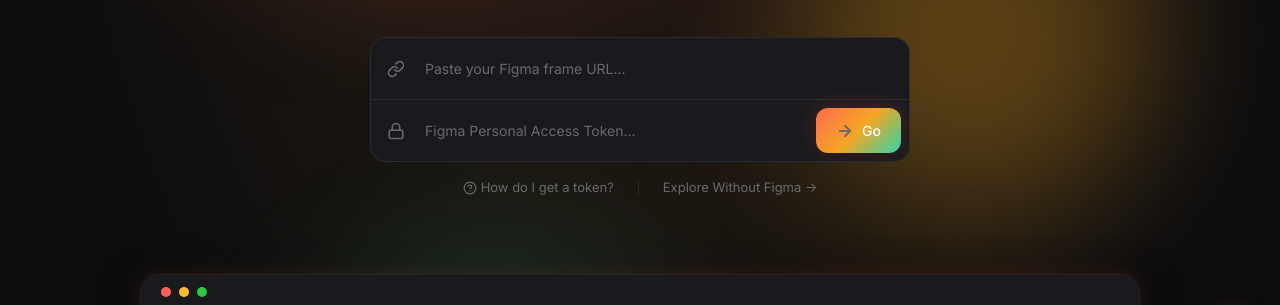
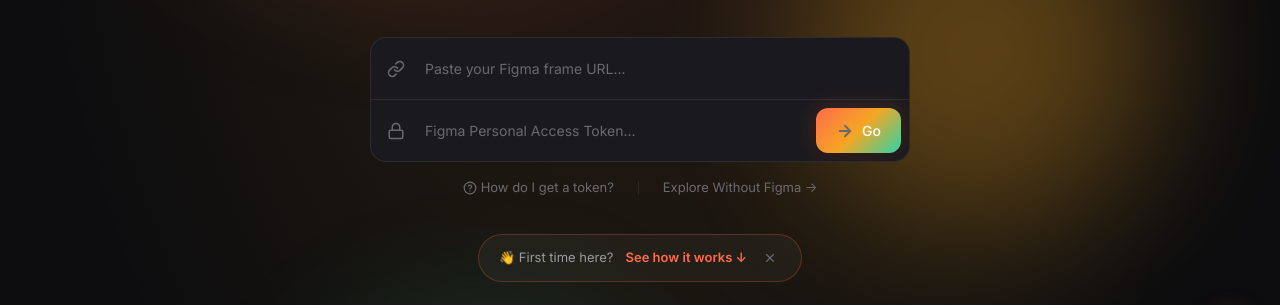
Before and after one commit to MANu13151/MorphUI, a website built with Vite: page index.html in a window 1280 px wide. Shown: the part 418-723 px from the top of the page. Built offline with nearby package versions, Linux system fonts and the light colour scheme.

Commit message:
feat: first-visit nudge banner guides new users to How It Works section

```diff
--- a/css/landing.css
+++ b/css/landing.css
@@ -337,6 +337,66 @@
   color: var(--color-brand-primary);
   text-decoration: underline;
   text-underline-offset: 2px;
+}
+
+/* ---- First Visit Nudge ---- */
+.first-visit-nudge {
+  display: flex;
+  align-items: center;
+  gap: var(--space-3);
+  padding: var(--space-3) var(--space-5);
+  background: var(--glass-bg);
+  border: 1px solid var(--color-brand-primary-glow);
+  border-radius: var(--radius-full);
+  backdrop-filter: var(--glass-blur);
+  margin-top: var(--space-6);
+  opacity: 0;
+  transform: translateY(12px);
+  transition: opacity 0.4s ease, transform 0.4s ease;
+}
+
+.first-visit-nudge.visible {
+  opacity: 1;
+  transform: translateY(0);
+}
+
+.first-visit-text {
+  font-size: var(--text-sm);
+  color: var(--color-text-secondary);
+}
+
+.first-visit-btn {
+  background: none;
+  border: none;
+  color: var(--color-brand-primary);
+  font-size: var(--text-sm);
+  font-weight: var(--weight-semibold);
+  cursor: pointer;
+  transition: color var(--transition-base);
+  white-space: nowrap;
+}
+
+.first-visit-btn:hover {
+  color: var(--color-brand-primary-hover);
+}
+
+.first-visit-close {
+  background: none;
+  border: none;
+  color: var(--color-text-tertiary);
+  cursor: pointer;
+  padding: var(--space-1);
+  display: flex;
+  align-items: center;
+  justify-content: center;
+  border-radius: 50%;
+  transition: all var(--transition-base);
+  flex-shrink: 0;
+}
+
+.first-visit-close:hover {
+  color: var(--color-text-primary);
+  background: var(--glass-bg-hover);
 }
 
 /* ---- Hero Preview Mockup ---- */
--- a/js/views/landingView.js
+++ b/js/views/landingView.js
@@ -89,6 +89,15 @@ export function renderLanding() {
           </ol>
         </div>
       </div>
+    </div>
+
+    <!-- First Visit Nudge (only for new users) -->
+    <div class="first-visit-nudge" id="first-visit-nudge" style="display:none">
+      <span class="first-visit-text">👋 First time here?</span>
+      <button class="first-visit-btn" id="first-visit-btn">See how it works ↓</button>
+      <button class="first-visit-close" id="first-visit-close" aria-label="Dismiss">
+        <svg width="14" height="14" viewBox="0 0 24 24" fill="none" stroke="currentColor" stroke-width="2" stroke-linecap="round" stroke-linejoin="round"><line x1="18" y1="6" x2="6" y2="18"/><line x1="6" y1="6" x2="18" y2="18"/></svg>
+      </button>
     </div>
 
     <!-- Hero Preview Mockup -->
@@ -398,6 +407,31 @@ export function initLanding() {
     });
   }
 
+  // First-visit nudge — show only if user hasn't visited before
+  const firstVisitNudge = document.getElementById('first-visit-nudge');
+  if (firstVisitNudge && !localStorage.getItem('morphui_seen_intro')) {
+    // Show with a slight delay so the page settles first
+    setTimeout(() => {
+      firstVisitNudge.style.display = 'flex';
+      // Trigger animation
+      requestAnimationFrame(() => firstVisitNudge.classList.add('visible'));
+    }, 1500);
+
+    const dismissNudge = () => {
+      localStorage.setItem('morphui_seen_intro', 'true');
+      firstVisitNudge.classList.remove('visible');
+      setTimeout(() => { firstVisitNudge.style.display = 'none'; }, 300);
+    };
+
+    document.getElementById('first-visit-btn')?.addEventListener('click', () => {
+      dismissNudge();
+      const target = document.getElementById('how-it-works');
+      if (target) target.scrollIntoView({ behavior: 'smooth', block: 'start' });
+    });
+
+    document.getElementById('first-visit-close')?.addEventListener('click', dismissNudge);
+  }
+
   // Feedback widget
   const feedbackFab = document.getElementById('feedback-fab');
   const feedbackPanel = document.getElementById('feedback-panel');
```
